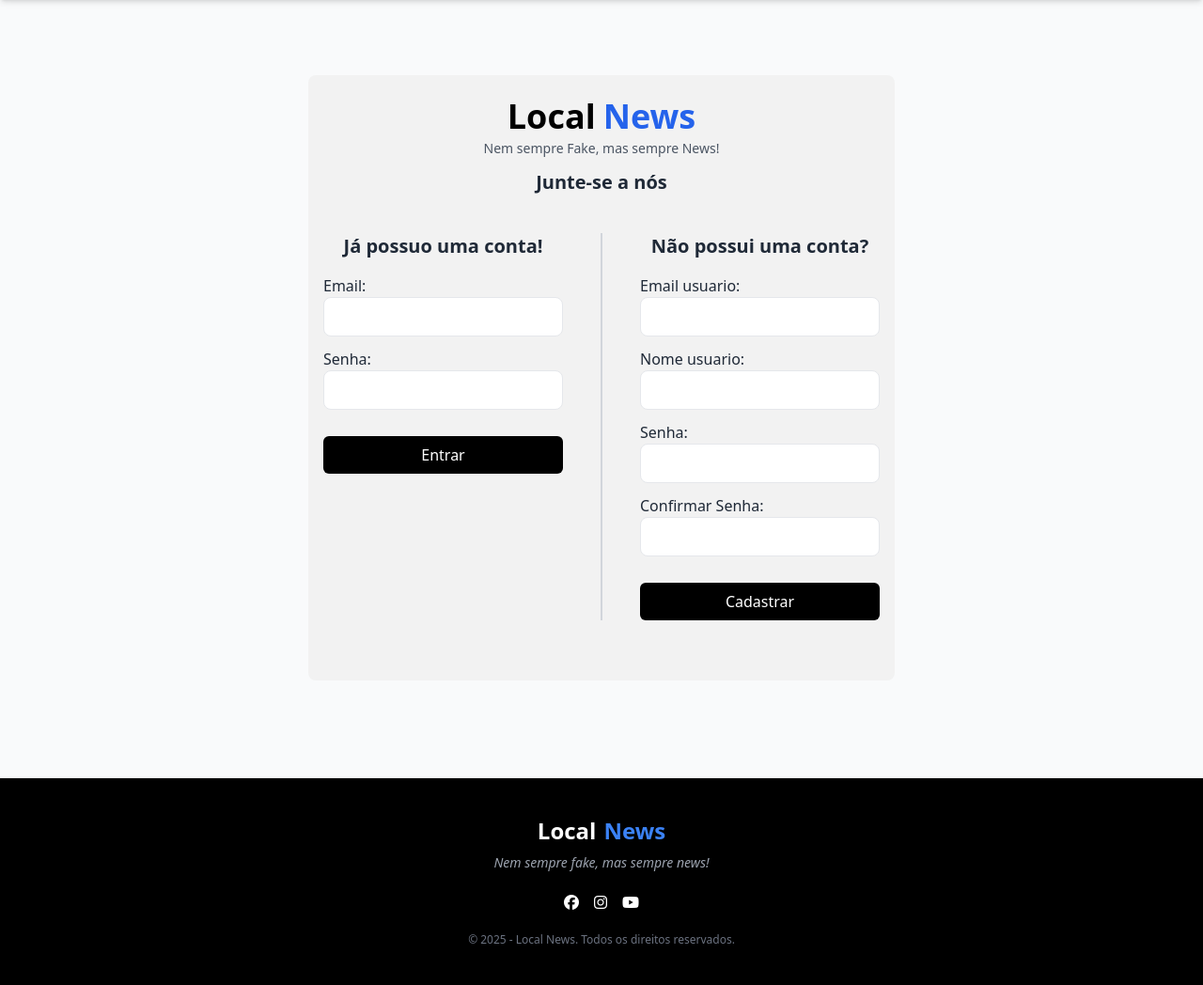
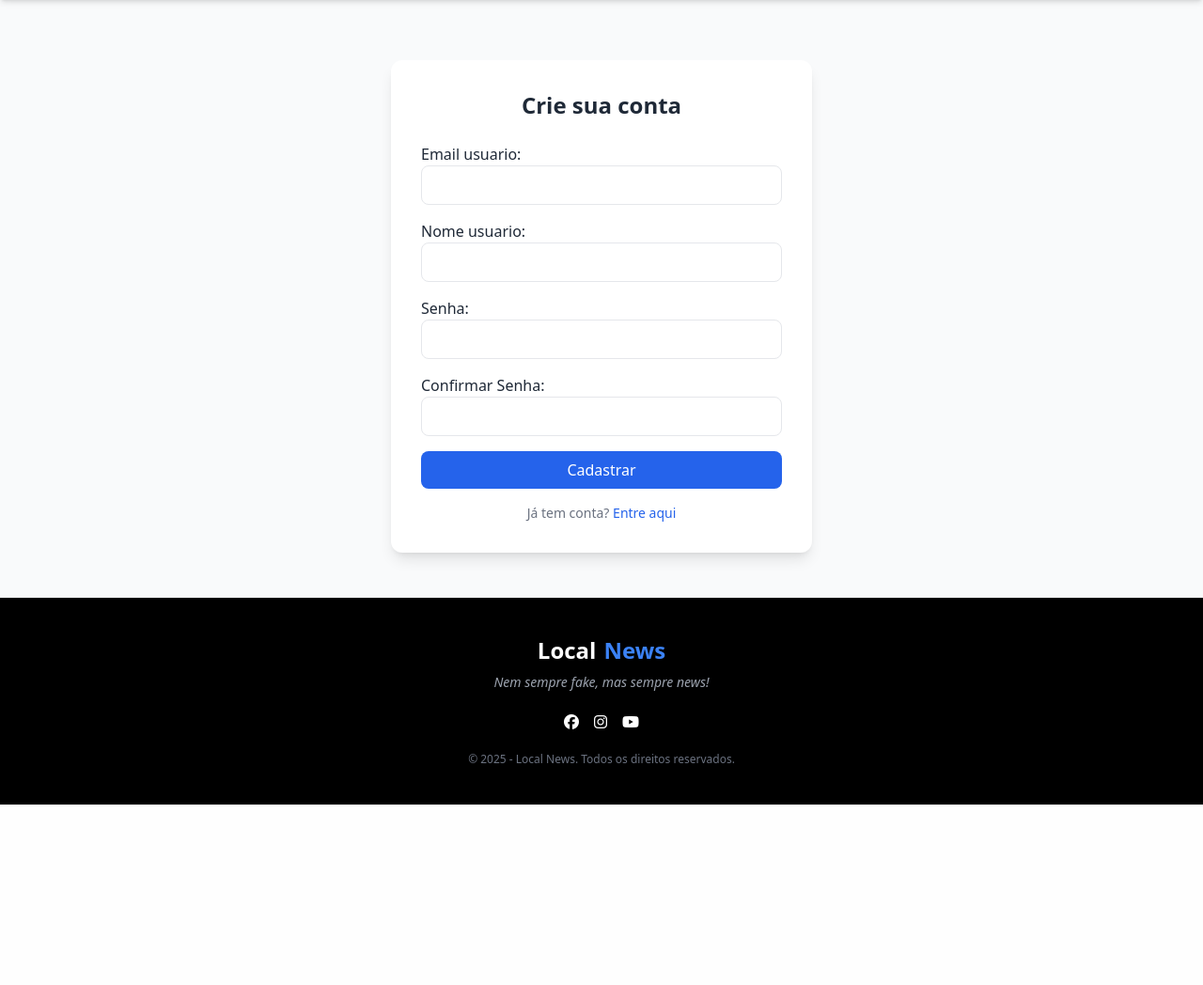
Before and after one commit to Emmanuelf21/Local-News, a Django app: template noticias/templates/noticias/cadastro.html in a window 1280 px wide. Shown: the part 72-1120 px from the top of the page at 94% size. After the commit the page ends 928 px from the top, so only its background shows below. Run offline with Django 5.2, Linux system fonts and the light colour scheme; the template is opened without the code that fills it: values that come from a table or form of the project are taken from there, others are empty; some libraries are stand-ins or nearby versions.

Commit message:
Update cadastro.html

```diff
--- a/noticias/templates/noticias/cadastro.html
+++ b/noticias/templates/noticias/cadastro.html
@@ -1,50 +1,16 @@
-{% extends "noticias/base.html"%}
+{% extends "noticias/base.html" %}
 {% block title %}Cadastro - Local News{% endblock %}
 {% block content %}
-<div class="flex flex-col items-center py-6 rounded-lg bg-[#f2f2f2] m-auto my-14 w-[90%] sm:w-[80%] md:w-[70%] lg:w-[60%] xl:w-[50%]">
-
-    <!-- Cabeçalho -->
-    <div class="text-center">
-        <div class="flex justify-center gap-2">
-            <h1 class="text-black text-3xl md:text-4xl font-bold">Local</h1>
-            <h1 class="text-3xl md:text-4xl text-blue-600 font-bold">News</h1>
-        </div>
-        <p class="text-gray-600 text-sm md:text-md mt-1">Nem sempre Fake, mas sempre News!</p>
-        <h2 class="text-lg md:text-xl mt-3 font-semibold">Junte-se a nós</h2>
-    </div>
-
-    <!-- 🔹 Formulários -->
-    <div class="flex flex-col md:flex-row justify-center pt-10 pb-10 w-full md:gap-10 gap-6 items-stretch px-4">
-
-        <!-- Formulário de Login -->
-        <div class="flex flex-col items-center flex-1">
-            <h2 class="text-lg md:text-xl font-semibold">Já possuo uma conta!</h2>
-            <form method="POST" class="flex flex-col gap-3 mt-4 w-full max-w-sm">
-                {% csrf_token %}
-                {{ login_form.as_p }}
-                <button type="submit" name="login_submit"
-                    class="cursor-pointer mt-4 w-full bg-black text-white px-4 py-2 rounded-md hover:bg-gray-800 transition">
-                    Entrar
-                </button>
-            </form>
-        </div>
-
-        <!-- Linha divisória (some no mobile) -->
-        <div class="hidden md:block border-l-2 border-gray-300"></div>
-
-        <!-- Formulário de Cadastro -->
-        <div class="flex flex-col items-center flex-1">
-            <h2 class="text-lg md:text-xl font-semibold">Não possui uma conta?</h2>
-            <form method="POST" class="flex flex-col gap-3 mt-4 w-full max-w-sm">
-                {% csrf_token %}
-                {{ cadastro_form.as_p }}
-                <button type="submit" name="cadastro_submit"
-                    class="cursor-pointer mt-4 w-full bg-black text-white px-4 py-2 rounded-md hover:bg-gray-800 transition">
-                    Cadastrar
-                </button>
-            </form>
-        </div>
-    </div>
-
+<div class="max-w-md mx-auto bg-white p-8 rounded-xl shadow-lg mt-10">
+  <h2 class="text-2xl font-semibold mb-6 text-center text-gray-800">Crie sua conta</h2>
+  <form method="post" class="flex flex-col gap-4">
+    {% csrf_token %}
+    {{ form.as_p }}
+    <button type="submit" class="bg-blue-600 text-white py-2 rounded-lg hover:bg-blue-700 hover:scale-[1.02] transition">Cadastrar</button>
+  </form>
+  <p class="text-sm text-center text-gray-500 mt-4">
+    Já tem conta?
+    <a href="{% url 'login_cadastro' %}" class="text-blue-600 hover:underline">Entre aqui</a>
+  </p>
 </div>
 {% endblock %}
```
